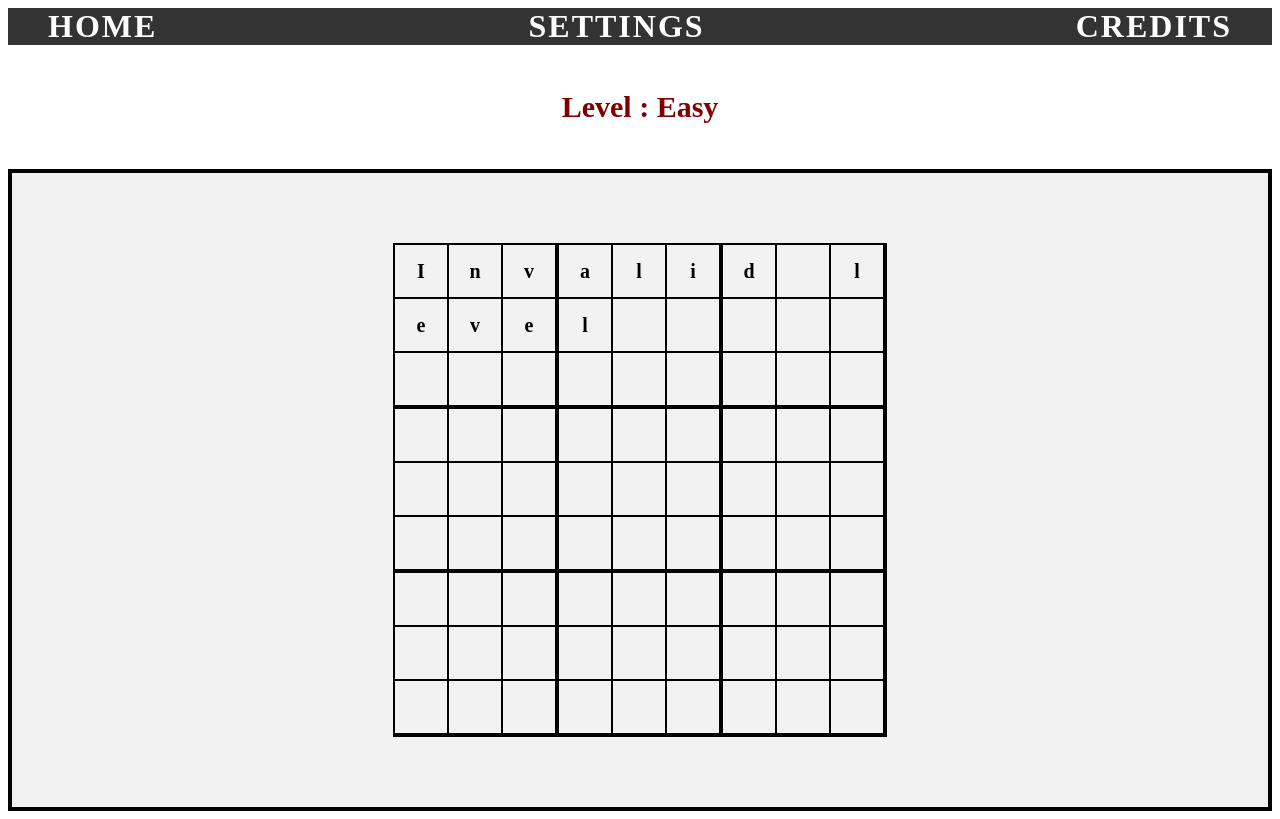
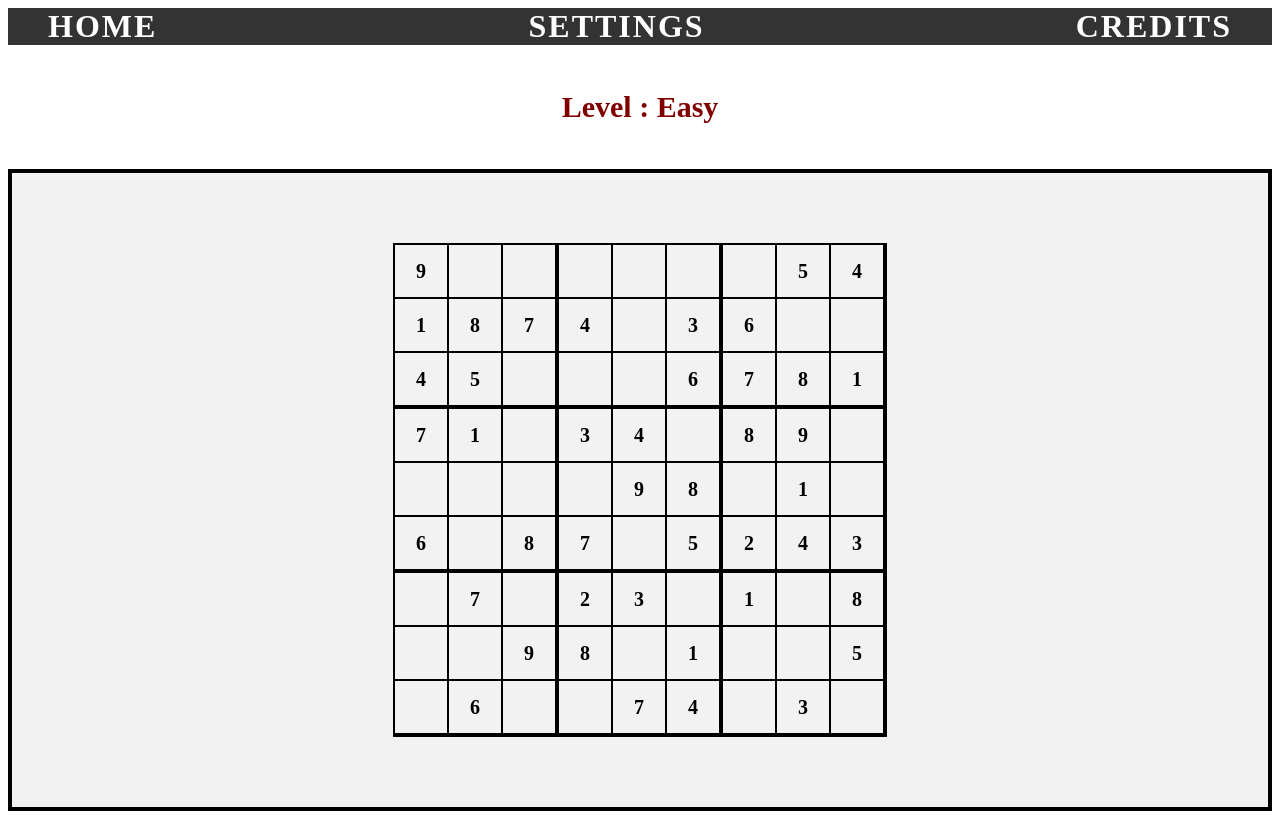
Before and after one commit to ShaiDahan-code/Sudoku-Final-Project, an Angular app: page /Sudoku/Easy in a window 1280 px wide. Built offline with nearby package versions, Linux system fonts and the light colour scheme.

Commit message:
Create random board from DB for each Level

```diff
--- a/src/app/app-main-page/sudoku-game/sudoku-game.component.html
+++ b/src/app/app-main-page/sudoku-game/sudoku-game.component.html
@@ -2,5 +2,5 @@
   <div class="container">
     <p class="string">Level : {{level}}</p>
   </div>
-  <app-sudoku [sudokuString]="createStringBoard()" [sudokuStringSolve]="GetStringBoardSolve()"></app-sudoku>
+  <app-sudoku [sudokuString]="boardString" [sudokuStringSolve]="boardStringSolve"></app-sudoku>
 </div>
--- a/src/app/app-main-page/sudoku-game/sudoku-game.component.ts
+++ b/src/app/app-main-page/sudoku-game/sudoku-game.component.ts
@@ -1,5 +1,7 @@
 import {Component, OnInit} from '@angular/core';
 import {ActivatedRoute} from "@angular/router";
+import {HttpClient} from "@angular/common/http";
+
 
 
 let FILES_PUZZLE: string[] = ["EasyPuzzle.txt","MediumPuzzle.txt","HardPuzzle.txt"];
@@ -17,38 +19,32 @@ DIFFICULT.set("Hard", 2);
 export class SudokuGameComponent implements OnInit{
   level:string = 'easy';
   private rowSelected!: number;
-  constructor(private route: ActivatedRoute) {
 
+  boardString!: string;
+  boardStringSolve!: string;
+  constructor(private route: ActivatedRoute,private httpClient: HttpClient){
 
   }
+
   ngOnInit(): void {
-      this.route.data.subscribe((data) => {
-        this.level = data['Level'];
+    this.route.data.subscribe((data) => {
+      this.level = data['Level'];
+    });
+    //generate a random number between 0 and 2000
+    this.rowSelected = Math.floor(Math.random() * 2000);
+    this.selecteRandomBoard();
+  }
+
+  selecteRandomBoard() {
+    //read the file and get the string inside. the file is in path "../../../assets/MediumPuzzle.txt"
+    let file = FILES_PUZZLE[DIFFICULT.get(this.level)!];
+    this.httpClient.get("../../../assets/" + file, {responseType: 'text'}).subscribe((data) => {
+      //get rowSelected row from the file
+      let rows = data.split("\n");
+      this.boardString = rows[this.rowSelected].split(",")[0];
+      this.boardStringSolve = rows[this.rowSelected].split(",")[1];
     });
 
   }
 
-  createStringBoard(): string {
-    const reader = new FileReader();
-    let file_to_read = ""
-    let index = DIFFICULT.get(this.level);
-
-    if (index) {
-      const file_to_read = new File(['content of the file'], FILES_PUZZLE[index], { type: 'text/plain' });
-      reader.readAsText(file_to_read);
-
-      reader.onload = () => {
-          const rows = (reader.result as string).split('\n');
-          //resolve(rows[this.rowSelected]);
-          return rows[this.rowSelected]
-        };
-    }
-
-    return 'Invalid level';
-  }
-
-
-  GetStringBoardSolve() {
-    return ""
-  }
 }
--- a/src/app/app-main-page/sudoku/sudoku.component.html
+++ b/src/app/app-main-page/sudoku/sudoku.component.html
@@ -1,7 +1,7 @@
 <div class="Sudoku">
   <table>
     <tr *ngFor="let row of grid; let i=index ">
-      <td *ngFor="let cell of row;let j=index" (click)="selectCell(i,j)">{{ cell === '' ? '' : cell }}</td>
+      <td *ngFor="let cell of row;let j=index" (click)="selectCell(i,j)">{{ cell === '0' ? '' : cell }}</td>
     </tr>
   </table>
   <div *ngIf="displayOptions()" class="options">
--- a/src/app/app-main-page/sudoku/sudoku.component.ts
+++ b/src/app/app-main-page/sudoku/sudoku.component.ts
@@ -13,10 +13,19 @@ export interface GridPosition {
 export class SudokuComponent {
   grid!: string[][];
   selectedCell: GridPosition = {row:-1, col:-1};
+  unvalidBoard: boolean = false;
 
   @Input() sudokuStringSolve !:string;
   @Input()
   set sudokuString(sudoku: string) {
+    if(!sudoku){
+      this.unvalidBoard = true;
+      return;
+    }
+    else if(sudoku.length !== 81) {
+      this.unvalidBoard = true;
+      return;
+    }
     this.grid = [];
     for (let i = 0; i < 9; i++) {
       this.grid[i] = [];
--- a/src/app/app.module.ts
+++ b/src/app/app.module.ts
@@ -9,6 +9,7 @@ import {AppRoutingModule} from "./app-routing.module";
 import { AppNavbarComponent } from './app-navbar/app-navbar.component';
 import { SudokuComponent } from './app-main-page/sudoku/sudoku.component';
 import { SudokuGameComponent } from './app-main-page/sudoku-game/sudoku-game.component';
+import {HttpClient, HttpClientModule} from "@angular/common/http";
 
 @NgModule({
   declarations: [
@@ -23,6 +24,7 @@ import { SudokuGameComponent } from './app-main-page/sudoku-game/sudoku-game.com
     BrowserAnimationsModule,
     MatButtonModule,
     RouterModule,
+    HttpClientModule,
     AppRoutingModule
   ],
   providers: [],
```
